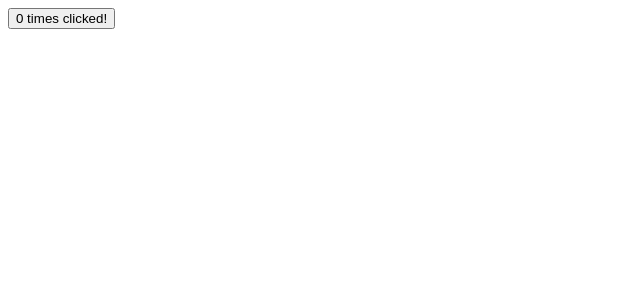
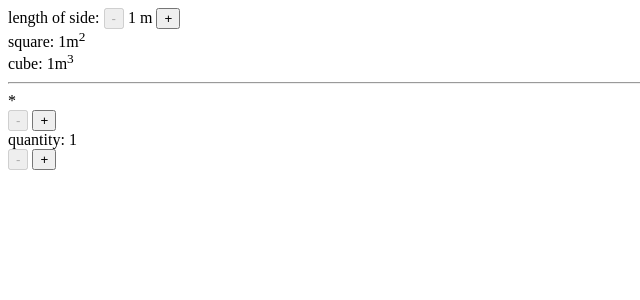
Before and after one commit to kontang5/svelte-practice, a Svelte app: page / in a window 1280 px wide. Shown: the top 300 px of the page, without its empty margins (0-640 px from the left). Built offline with nearby package versions, Linux system fonts and the light colour scheme.

Commit message:
$:prefix

```diff
--- a/src/App.svelte
+++ b/src/App.svelte
@@ -1,11 +1,57 @@
 <script lang="ts">
-    let count: number = 0;
+    let x: number = 1;
 
-    function handleClick() {
-        // count = count + 1;
-        // count += 1;
-        count++;
+    $: square  = x * x;
+    $: cube = x * x * x;
+
+    let n = 1;
+    let stars: string[];
+
+    $: console.log(`Change n to ${n}.`);
+    $: {
+        const newStars = [];
+        for (let i = 0; i < n; i++) {
+            newStars.push(i %2 === 0 ? '*' : '');
+        }
+        stars = newStars;
     }
+
+    let m = 1;
+
+    $: if(m > 10) {
+        alert("Overloading! Reset to 10");
+        m = 10;
+    }
+
 </script>
 
-<button on:click={handleClick}>{count} times clicked!</button>
+<div>
+    length of side:
+    <button onclick={() => (x--)} disabled={x <= 1}>-</button>
+    {x} m
+    <button onclick={() => (x++)}>+</button>
+</div>
+
+<div>
+    square: {square}m<sup>2</sup>
+</div>
+<div>
+    cube: {cube}m<sup>3</sup>
+</div>
+
+<hr>
+<div>
+    {#each stars as star}{star}{/each}
+</div>
+<div>
+    <button onclick={() => (n--)} disabled={n <= 1}>-</button>
+    <button onclick={() => (n++)}>+</button>
+</div>
+
+<div>
+    quantity: {m}
+</div>
+<div>
+    <button onclick={() => (m--)} disabled={m <= 1}>-</button>
+    <button onclick={() => (m++)}>+</button>
+</div>
```
